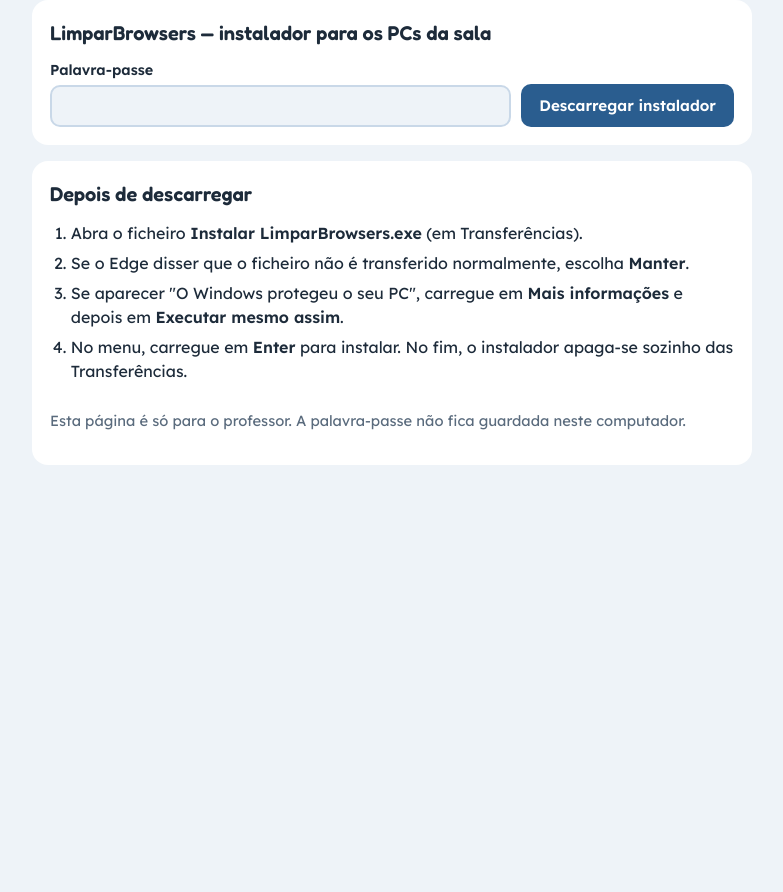
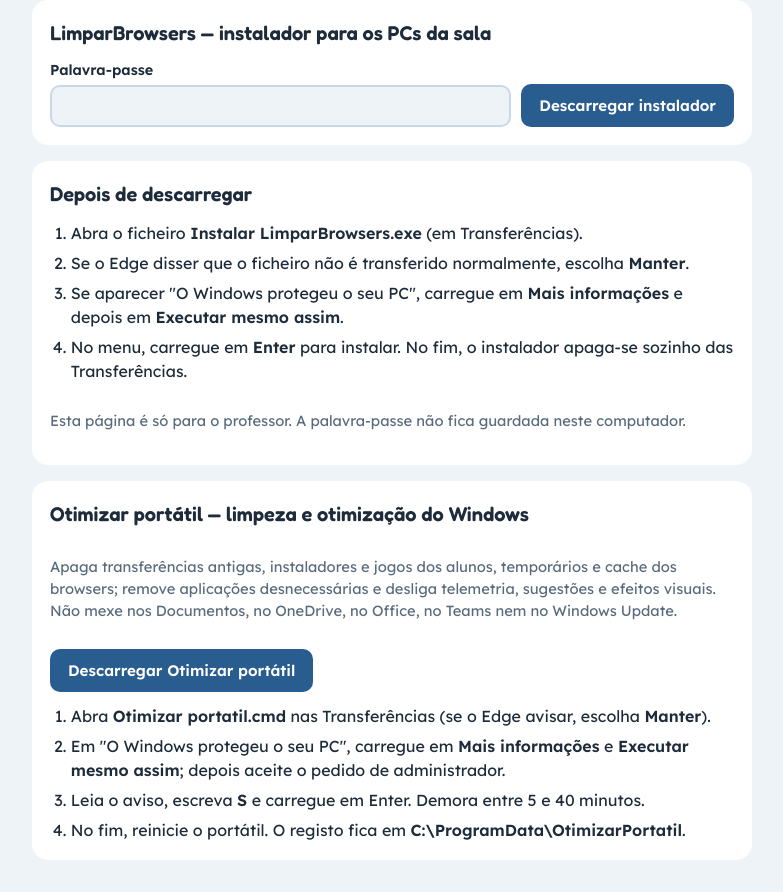
Before and after one commit to W4lker19/profleoaf, a plain HTML site: page tools/index.html in a window 1280 px wide. Shown: the part 89-981 px from the top of the page, without its empty margins (248-1031 px from the left). Before the commit the page ends 800 px from the top, so only its background shows below. Drawn offline with Linux system fonts and the light colour scheme.

Commit message:
Ferramentas: script Otimizar portátil (limpeza e otimização do Windows)
Co-Authored-By: Claude Opus 5.5 <noreply@anthropic.com>
Claude-Session: https://claude.ai/code/session_011CGr7KK3c51iWP7dcH96Ss

```diff
--- a/tools/index.html
+++ b/tools/index.html
@@ -9,7 +9,9 @@
 <link rel="preconnect" href="https://fonts.gstatic.com" crossorigin>
 <link rel="stylesheet" href="https://fonts.googleapis.com/css2?family=Fredoka:wght@500;600&family=Lexend:wght@400;500;600&display=swap">
 <style>
-/* Página do professor: palavra-passe e descarga do instalador do LimparBrowsers (guardado no Worker profleoaf-ferramentas, não no repositório) */
+/* Página do professor: palavra-passe e descarga do instalador do LimparBrowsers (guardado no Worker profleoaf-ferramentas, não no repositório)
+   e o script Otimizar portátil (tools/otimizar-portatil.cmd, sem segredos, servido diretamente pelo site) */
+a.btn { text-decoration: none; display: inline-block; }
 :root {
   --bg: #eef3f8; --paper: #ffffff; --line: #c9d8e8; --ink: #1d2b3a; --muted: #5a6b7d;
   --accent: #2a5d8f; --accent-ink: #ffffff; --ok: #1f8a4c; --ok-bg: #e2f4e9; --bad: #b8432f; --bad-bg: #fbe5e2;
@@ -75,6 +77,20 @@ ol { margin: 0; padding-left: 1.3em; display: grid; gap: 6px; }
     </ol>
     <p class="muted">Esta página é só para o professor. A palavra-passe não fica guardada neste computador.</p>
   </section>
+
+  <section class="card">
+    <h2>Otimizar portátil — limpeza e otimização do Windows</h2>
+    <p class="muted">Apaga transferências antigas, instaladores e jogos dos alunos, temporários e cache dos browsers; remove aplicações desnecessárias e desliga telemetria, sugestões e efeitos visuais. Não mexe nos Documentos, no OneDrive, no Office, no Teams nem no Windows Update.</p>
+    <div class="row">
+      <a class="btn" href="otimizar-portatil.cmd" download="Otimizar portatil.cmd">Descarregar Otimizar portátil</a>
+    </div>
+    <ol>
+      <li>Abra <b>Otimizar portatil.cmd</b> nas Transferências (se o Edge avisar, escolha <b>Manter</b>).</li>
+      <li>Em "O Windows protegeu o seu PC", carregue em <b>Mais informações</b> e <b>Executar mesmo assim</b>; depois aceite o pedido de administrador.</li>
+      <li>Leia o aviso, escreva <b>S</b> e carregue em Enter. Demora entre 5 e 40 minutos.</li>
+      <li>No fim, reinicie o portátil. O registo fica em <b>C:\ProgramData\OtimizarPortatil</b>.</li>
+    </ol>
+  </section>
 </div>
 
 <script>
```
Also changed, not shown: 2 other files.
